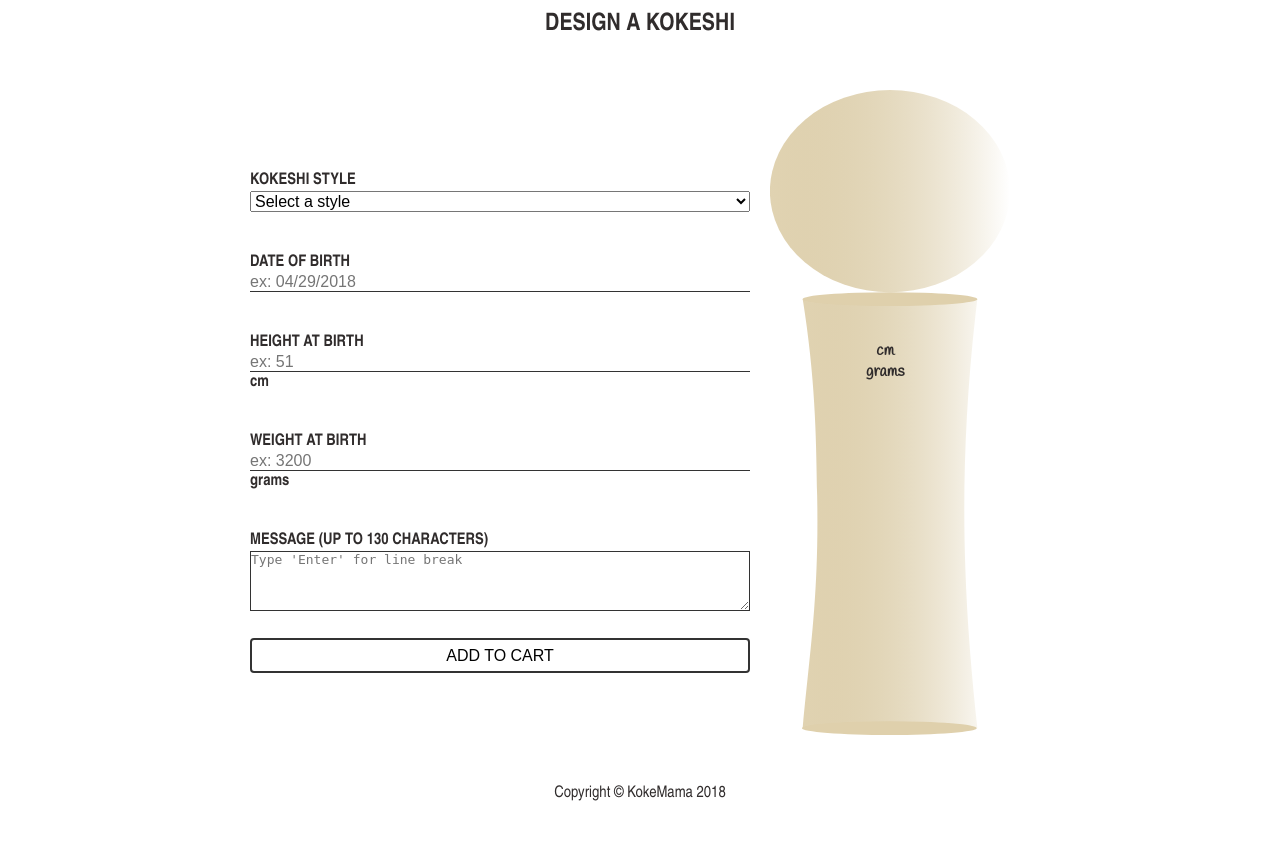
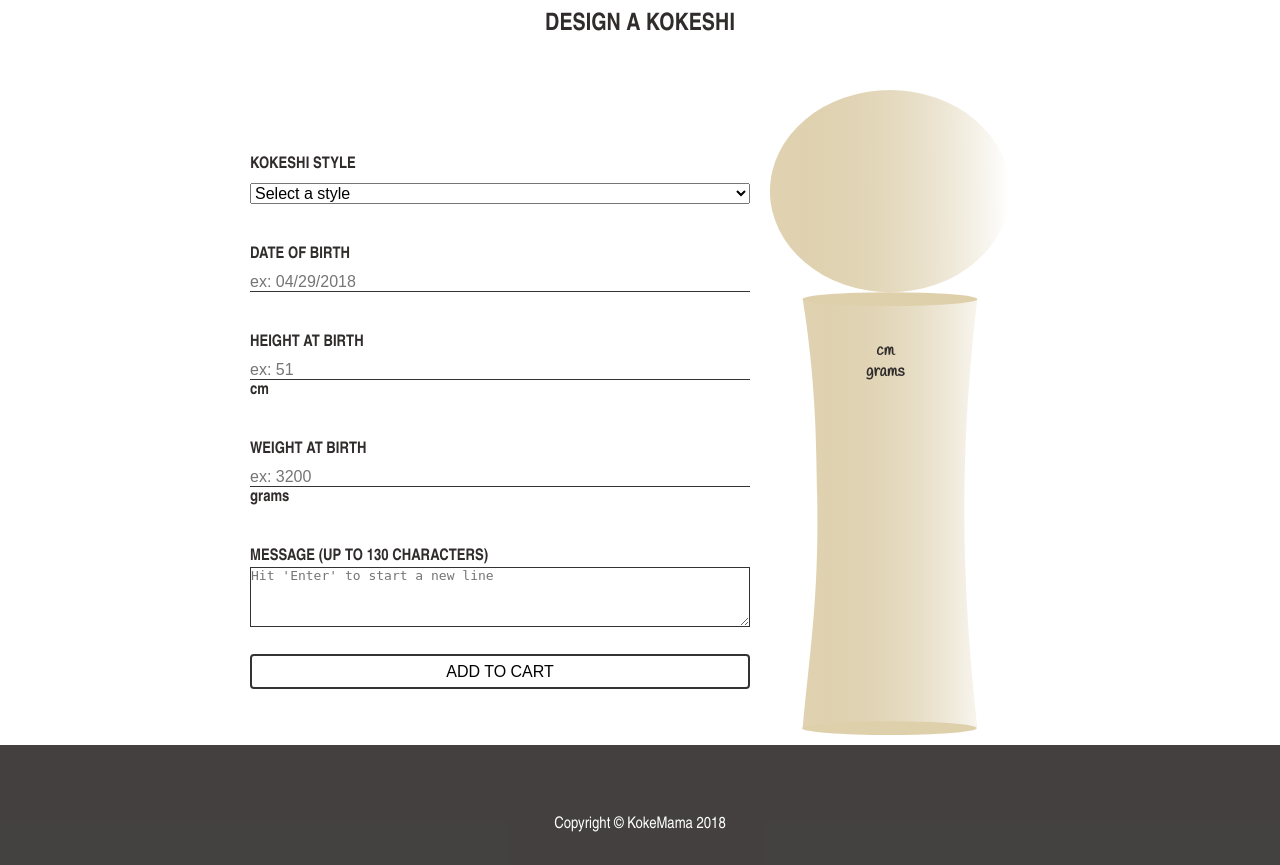
Before and after one commit to mwhitman189/Kokeshi, a Flask app: page /design/ in a window 1280 px wide. Shown: the part 449-1314 px from the top of the page. Before the commit the page ends 1250 px from the top, so only its background shows below. Run offline with Flask 2, Linux system fonts and the light colour scheme; some libraries are stand-ins or nearby versions; some web fonts are replaced.

Commit message:
Add footer styling

```diff
--- a/static/css/styles.css
+++ b/static/css/styles.css
@@ -22,9 +22,6 @@ body {
 div {
   display: block; }
 
-label {
-  margin-top: 20px; }
-
 a {
   background-color: rgba(0, 0, 0, 0);
   color: inherit;
@@ -48,7 +45,11 @@ img .lazyloaded {
 
 input {
   border: 0;
-  border-bottom: 1px solid rgba(0, 0, 0, 0.8); }
+  border-bottom: 1px solid rgba(0, 0, 0, 0.8);
+  margin-top: 8px; }
+
+.design__select-input {
+  margin-top: 8px; }
 
 textarea {
   border: 1px solid rgba(0, 0, 0, 0.8);
@@ -438,6 +439,17 @@ label {
   position: relative;
   top: -40px; }
 
+.footer {
+  height: 80px;
+  width: 100%; }
+
+.dark {
+  background-color: rgba(48, 44, 44, 0.9); }
+
+.footer__text {
+  color: #fff;
+  line-height: 80px; }
+
 @media screen and (min-width: 800px) {
   .design__kokeshi-display {
     align-items: center;
--- a/static/scss/styles.scss
+++ b/static/scss/styles.scss
@@ -35,10 +35,6 @@ div {
   display: block;
 }
 
-label {
-  margin-top: 20px;
-}
-
 a {
   background-color: rgba($color-black, 0);
   color: inherit;
@@ -73,6 +69,11 @@ img {
 input {
   border: 0;
   border-bottom: 1px solid rgba($color-black, .8);
+  margin-top: 8px;
+}
+
+.design__select-input {
+  margin-top: 8px;
 }
 
 textarea {
@@ -551,6 +552,20 @@ label {
   top: -40px;
 }
 
+.footer {
+  height: 80px;
+  width: 100%;
+}
+
+.dark {
+  background-color: rgba($color-dark, .9);
+}
+
+.footer__text {
+  color: $color-white;
+  line-height: 80px;
+}
+
 @media screen and (min-width: 800px) {
   .design__kokeshi-display {
     align-items: center;
--- a/templates/base.html
+++ b/templates/base.html
@@ -137,9 +137,9 @@
           <!-- Footer -->
 
           <footer class="footer">
-              <div class="container">
-                  <p class="center-text">Copyright &copy; KokeMama
-                      2018</p>
+            <div class="dark">
+              <p class="footer__text center-text">Copyright &copy; KokeMama
+                  2018</p>
               </div>
           </footer>
         </div>
--- a/templates/design.html
+++ b/templates/design.html
@@ -23,7 +23,7 @@
       <form class="design__form" action="{{ url_for('showDesignPage') }}" method="POST">
         <div class="form-group">
           <label for="item-input sr-only">Kokeshi Style</label></br>
-          <select id="item-input" class="form-control" v-model="item" name="item">
+          <select id="item-input" class="form-control design__select-input" v-model="item" name="item">
             <option value="" selected disabled hidden>Select a style</option>
             <option value="Zao">Zao</option>
             <option value="Yonezawa">Yonezawa</option>
@@ -45,7 +45,7 @@
         </div>
         <div class="form-group">
           <label for="message-input sr-only">Message (up to 130 characters)</label>
-          <textarea id="message-input" class="form-control design__message-input" maxlength="130" v-model="message" name="message" placeholder="Type 'Enter' for line break"></textarea><br>
+          <textarea id="message-input" class="form-control design__message-input" maxlength="130" v-model="message" name="message" placeholder="Hit 'Enter' to start a new line"></textarea><br>
         </div>
         <button type="submit" class="btn design__btn" @click="persist" @click="addToCart(product)">Add to Cart</button>
       </form>
```
